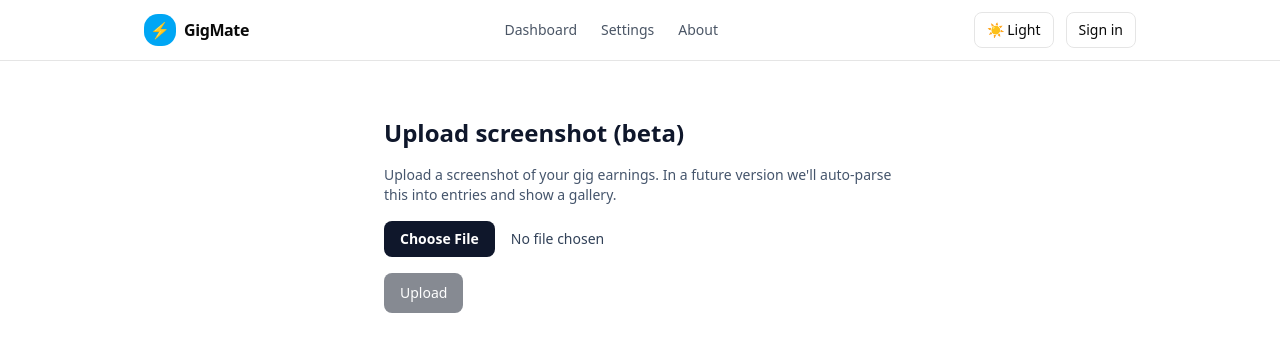
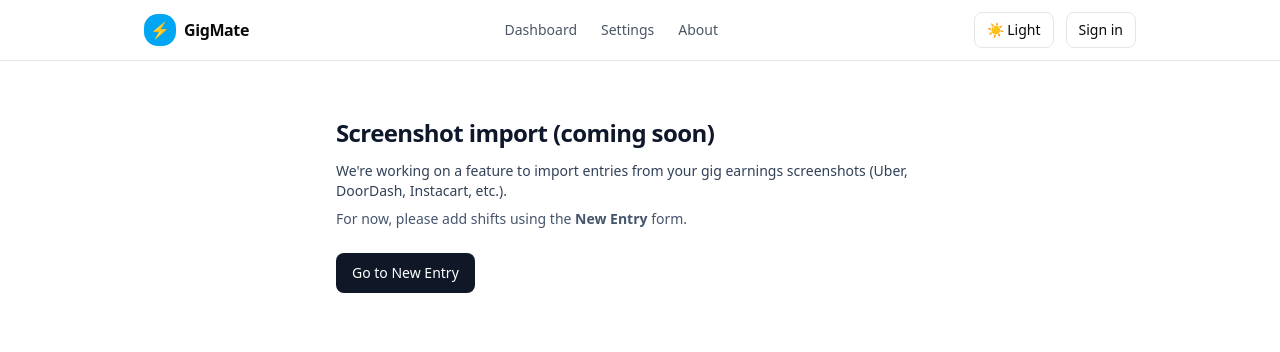
Before and after one commit to BusshiiQT/Gigmate, a Next.js app: page /screenshots/new in a window 1280 px wide. Shown: the top 352 px of the page. Built offline with nearby package versions, Linux system fonts and the light colour scheme; no server answers.

Commit message:
Disable screenshot upload feature for now

```diff
--- a/app/screenshots/new/page.tsx
+++ b/app/screenshots/new/page.tsx
@@ -1,99 +1,27 @@
 // app/screenshots/new/page.tsx
-"use client";
 
-import { useState } from "react";
-import { supabase } from "@/lib/supabaseClient";
-import { useToast } from "@/components/ui/use-toast";
+import Link from "next/link";
 import { Button } from "@/components/ui/button";
 
 export default function NewScreenshotPage() {
-  const { toast } = useToast();
-  const [file, setFile] = useState<File | null>(null);
-  const [uploading, setUploading] = useState(false);
-
-  const handleFileChange = (e: React.ChangeEvent<HTMLInputElement>) => {
-    const f = e.target.files?.[0] || null;
-    setFile(f);
-  };
-
-  const handleUpload = async () => {
-    if (!file) {
-      toast({
-        title: "No file selected",
-        description: "Choose a screenshot first.",
-      });
-      return;
-    }
-
-    setUploading(true);
-    try {
-      const {
-        data: { user },
-        error: userErr,
-      } = await supabase.auth.getUser();
-
-      if (userErr) throw userErr;
-      if (!user) {
-        throw new Error("You must be signed in to upload screenshots.");
-      }
-
-      const ext = file.name.split(".").pop() || "png";
-      const base = file.name.replace(/\.[^/.]+$/, "");
-      const path = `${user.id}/${Date.now()}-${base}.${ext}`;
-
-      console.log("Uploading screenshot to bucket 'screenshots' at path:", path);
-
-      // ✅ Only upload to storage. No DB insert for now.
-      const { error: uploadErr } = await supabase.storage
-        .from("screenshots") // bucket name you confirmed exists
-        .upload(path, file, {
-          cacheControl: "3600",
-          upsert: false,
-        });
-
-      if (uploadErr) {
-        console.error("Storage upload error:", uploadErr);
-        throw uploadErr;
-      }
-
-      toast({
-        title: "Upload complete",
-        description:
-          "Your screenshot was uploaded. Parsing into entries is coming in a future update.",
-      });
-      setFile(null);
-    } catch (err: any) {
-      console.error("Upload failed:", err);
-      toast({
-        title: "Upload failed",
-        description: err?.message ?? "Something went wrong.",
-      });
-    } finally {
-      setUploading(false);
-    }
-  };
-
   return (
-    <main className="mx-auto flex max-w-xl flex-col gap-4 p-4 pb-8 sm:p-6 md:p-8">
-      <h1 className="text-2xl font-bold text-slate-900 dark:text-slate-50">
-        Upload screenshot (beta)
+    <main className="mx-auto max-w-2xl p-4 pb-8 sm:p-6 md:p-8">
+      <h1 className="text-2xl font-bold tracking-tight text-slate-900 dark:text-slate-50">
+        Screenshot import (coming soon)
       </h1>
-      <p className="text-sm text-slate-600 dark:text-slate-300">
-        Upload a screenshot of your gig earnings. In a future version we&apos;ll
-        auto-parse this into entries and show a gallery.
+      <p className="mt-3 text-sm text-slate-700 dark:text-slate-200">
+        We&apos;re working on a feature to import entries from your gig earnings
+        screenshots (Uber, DoorDash, Instacart, etc.).
+      </p>
+      <p className="mt-2 text-sm text-slate-600 dark:text-slate-300">
+        For now, please add shifts using the{" "}
+        <span className="font-semibold">New Entry</span> form.
       </p>
 
-      <input
-        type="file"
-        accept="image/*"
-        onChange={handleFileChange}
-        className="block w-full text-sm text-slate-700 file:mr-4 file:rounded-md file:border-0 file:bg-slate-900 file:px-4 file:py-2 file:text-sm file:font-semibold file:text-white hover:file:bg-slate-800 dark:text-slate-100"
-      />
-
-      <div className="flex gap-2">
-        <Button onClick={handleUpload} disabled={!file || uploading}>
-          {uploading ? "Uploading…" : "Upload"}
-        </Button>
+      <div className="mt-6">
+        <Link href="/entries/new">
+          <Button>Go to New Entry</Button>
+        </Link>
       </div>
     </main>
   );
--- a/app/screenshots/page.tsx
+++ b/app/screenshots/page.tsx
@@ -1,179 +1,19 @@
-"use client";
-
-import { useEffect, useState } from "react";
-import Link from "next/link";
-import Image from "next/image";
-import { supabase } from "@/lib/supabaseClient";
-import { useToast } from "@/components/ui/use-toast";
-import { Button } from "@/components/ui/button";
-import AuthGate from "@/components/AuthGate";
-
-type ScreenshotRow = {
-  id: string;
-  path: string;
-  note: string | null;
-  created_at: string;
-};
+// app/screenshots/page.tsx
 
 export default function ScreenshotsPage() {
   return (
-    <AuthGate>
-      <ScreenshotsClient />
-    </AuthGate>
-  );
-}
-
-function ScreenshotsClient() {
-  const { toast } = useToast();
-  const [items, setItems] = useState<ScreenshotRow[]>([]);
-  const [loading, setLoading] = useState(true);
-
-  useEffect(() => {
-    (async () => {
-      setLoading(true);
-      const {
-        data: { user },
-      } = await supabase.auth.getUser();
-
-      if (!user) {
-        setItems([]);
-        setLoading(false);
-        return;
-      }
-
-      const { data, error } = await supabase
-        .from("screenshots")
-        .select("id, path, note, created_at")
-        .eq("user_id", user.id)
-        .order("created_at", { ascending: false });
-
-      if (error) {
-        toast({
-          title: "Error loading screenshots",
-          description: error.message,
-        });
-        setItems([]);
-      } else {
-        setItems((data ?? []) as ScreenshotRow[]);
-      }
-
-      setLoading(false);
-    })();
-  }, [toast]);
-
-  const handleDelete = async (item: ScreenshotRow) => {
-    if (!confirm("Delete this screenshot? This cannot be undone.")) return;
-
-    // Try to delete from DB first
-    const { error: dbError } = await supabase
-      .from("screenshots")
-      .delete()
-      .eq("id", item.id);
-
-    if (dbError) {
-      toast({ title: "Delete failed", description: dbError.message });
-      return;
-    }
-
-    // Then delete from storage (best-effort; ignore failures)
-    await supabase.storage.from("screenshots").remove([item.path]);
-
-    setItems((prev) => prev.filter((s) => s.id !== item.id));
-    toast({ title: "Screenshot deleted" });
-  };
-
-  const getPublicUrl = (path: string) => {
-    const { data } = supabase.storage.from("screenshots").getPublicUrl(path);
-    return data.publicUrl;
-  };
-
-  return (
-    <main className="mx-auto flex max-w-5xl flex-col gap-5 p-4 pb-8 sm:p-6 md:p-8">
-      <div className="flex flex-wrap items-center justify-between gap-3">
-        <div>
-          <h1 className="text-2xl font-bold tracking-tight text-slate-900 dark:text-slate-50">
-            Screenshots
-          </h1>
-          <p className="mt-1 text-sm text-slate-600 dark:text-slate-300">
-            Keep your earnings screenshots in one place. Later we&apos;ll let AI
-            pull entries from them automatically.
-          </p>
-        </div>
-        <div className="flex flex-wrap items-center gap-2">
-          <Link href="/screenshots/new">
-            <Button>+ Upload screenshot</Button>
-          </Link>
-          <Link href="/dashboard">
-            <Button variant="outline">Back to dashboard</Button>
-          </Link>
-        </div>
-      </div>
-
-      {loading ? (
-        <p className="text-sm text-slate-600 dark:text-slate-300">
-          Loading screenshots…
-        </p>
-      ) : items.length === 0 ? (
-        <div className="flex flex-col items-center justify-center rounded-3xl border border-dashed bg-slate-100/90 p-10 text-center text-slate-700 shadow-sm dark:border-slate-700 dark:bg-slate-900 dark:text-slate-200">
-          <div className="mb-3 text-4xl">📸</div>
-          <p className="font-medium">No screenshots yet</p>
-          <p className="mt-1 text-sm">
-            Upload your first screenshot to start building a history of your
-            earnings pages.
-          </p>
-          <Link href="/screenshots/new" className="mt-4">
-            <Button size="sm">Upload screenshot</Button>
-          </Link>
-        </div>
-      ) : (
-        <div className="grid grid-cols-1 gap-4 sm:grid-cols-2 lg:grid-cols-3">
-          {items.map((item) => {
-            const url = getPublicUrl(item.path);
-            const created = new Date(item.created_at);
-            return (
-              <div
-                key={item.id}
-                className="flex flex-col overflow-hidden rounded-2xl border bg-slate-100/90 shadow-sm dark:border-slate-700 dark:bg-slate-900"
-              >
-                <div className="relative aspect-[4/3] w-full bg-slate-200 dark:bg-slate-800">
-                  {url && (
-                    <Image
-                      src={url}
-                      alt={item.note || "Screenshot"}
-                      fill
-                      className="object-cover"
-                    />
-                  )}
-                </div>
-                <div className="flex flex-1 flex-col gap-2 p-3">
-                  <div className="text-xs text-slate-500 dark:text-slate-400">
-                    {created.toLocaleDateString()} •{" "}
-                    {created.toLocaleTimeString([], {
-                      hour: "2-digit",
-                      minute: "2-digit",
-                    })}
-                  </div>
-                  {item.note && (
-                    <p className="line-clamp-2 text-sm text-slate-800 dark:text-slate-100">
-                      {item.note}
-                    </p>
-                  )}
-                  <div className="mt-auto flex justify-end gap-2 pt-2">
-                    {/* Future: "Create entry from screenshot" */}
-                    <Button
-                      variant="outline"
-                      size="sm"
-                      onClick={() => handleDelete(item)}
-                    >
-                      Delete
-                    </Button>
-                  </div>
-                </div>
-              </div>
-            );
-          })}
-        </div>
-      )}
+    <main className="mx-auto max-w-2xl p-4 pb-8 sm:p-6 md:p-8">
+      <h1 className="text-2xl font-bold tracking-tight text-slate-900 dark:text-slate-50">
+        Screenshots (coming soon)
+      </h1>
+      <p className="mt-3 text-sm text-slate-700 dark:text-slate-200">
+        In a future update, you&apos;ll be able to upload gig earnings screenshots
+        and have GigMate auto-parse them into entries.
+      </p>
+      <p className="mt-2 text-sm text-slate-600 dark:text-slate-300">
+        For now, you can keep using the manual entry flow to track your income,
+        miles, and true profit.
+      </p>
     </main>
   );
 }
```
